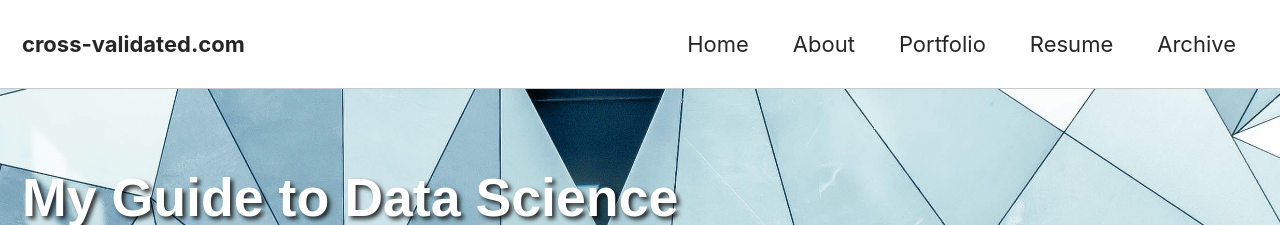
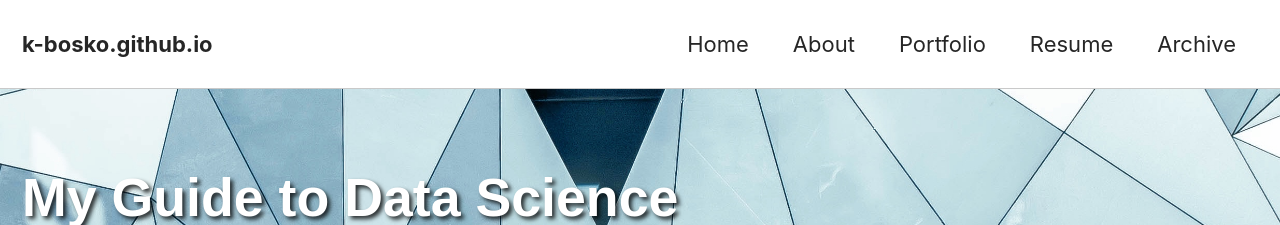
Before and after one commit to k-bosko/k-bosko.github.io, a Jekyll site: the page built from index.html, in a window 1280 px wide and 900 px high. Shown: the top 225 px of the window. Built offline with Jekyll 4.4.1, drawn with Linux system fonts in a browser that asks for light colours; cached includes are drawn as plain includes; nearby versions of some CDN libraries; the list of posts is cut into pages by our own code.

Commit message:
deleted title from the left top corner

```diff
--- a/_config.yml
+++ b/_config.yml
@@ -16,7 +16,7 @@ minimal_mistakes_skin    : "contrast" # "air", "aqua", "contrast", "dark", "dirt
 
 # Site Settings
 locale                   : "en-US"
-title                    : "cross-validated.com"
+title                    : #"cross-validated.com"
 title_separator          : "-"
 subtitle                 : # site tagline that appears below site title in masthead
 name                     : "Katerina Bosko, PhD"
```
